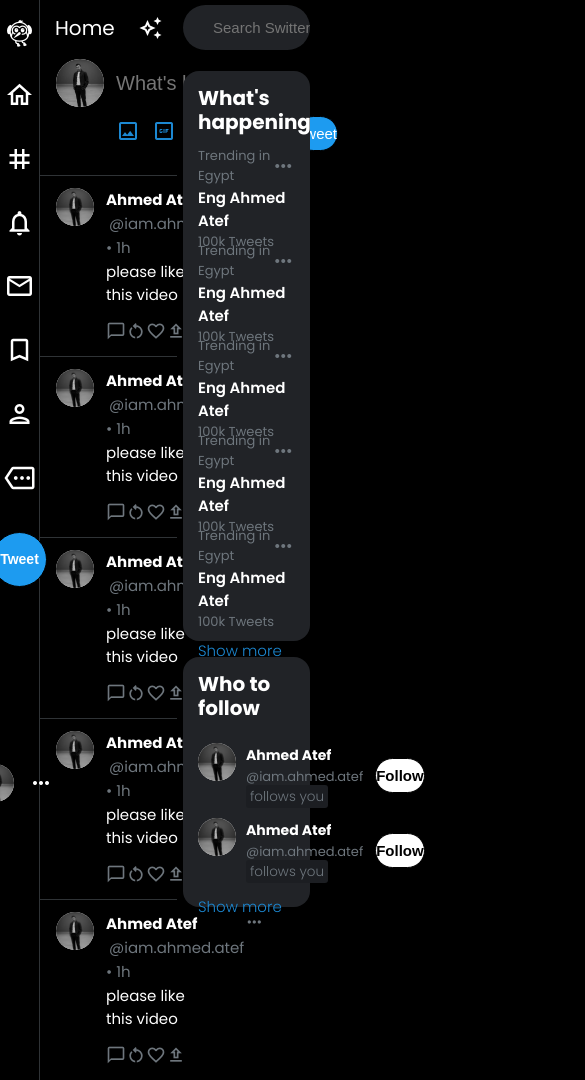
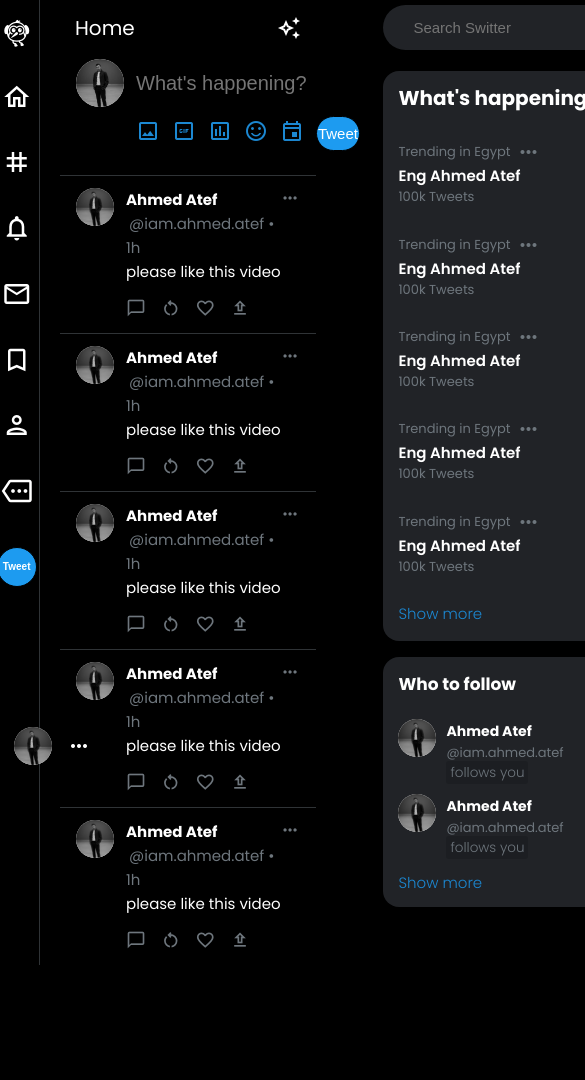
Before and after one commit to ahmedatef17m/twitter-clone, a plain HTML site: page index.html in a window 390 px wide. Shown: the top 1080 px of the page, 585 px wide, since content can reach past the window. After the commit the page ends 965 px from the top, so only its background shows below. Drawn offline with Linux system fonts and the light colour scheme.

Commit message:
update responsive

```diff
--- a/style.css
+++ b/style.css
@@ -28,6 +28,7 @@
   width: 29%;
   height: 100%;
   position: fixed;
+  z-index: 999;
 }
 .nav-links {
   display: flex;
@@ -80,7 +81,7 @@
 .main-account {
   width: 100%;
   height: 30%;
-  padding-top: 145px;
+  padding-top: 130px;
 }
 .main-account a {
   display: flex;
@@ -374,7 +375,7 @@
   display: flex;
   justify-content: space-between;
 }
-@media screen and (max-width: 1260px) {
+@media screen and (max-width: 1024px) {
   header {
     width: 10%;
     padding: 10px 0;
@@ -387,12 +388,9 @@
   }
   header .tweet {
     width: 55px;
+    height: 55px;
     border-radius: 50%;
     font-size: 1.4rem;
-  }
-  header .main-account {
-    display: flex;
-    justify-content: center;
   }
   header .account-details {
     display: none;
@@ -405,6 +403,46 @@
   }
   .nav-links a,
   .main-account a {
-    padding: 10px 10px;
+    padding: 10px;
   }
 }
+
+@media screen and (max-width: 902px) {
+  header {
+    width: 6.5%;
+    margin-left: 4px;
+  }
+  header .tweet {
+    width: 40px;
+    height: 40px;
+    font-size: 1rem;
+    padding: 0;
+  }
+  .main-feed {
+    width: 100%;
+    padding-left: 20px;
+    margin-right: 60px;
+  }
+  .side-feed {
+    width: 100%;
+    margin-left: 2px;
+    display: flex;
+    flex-direction: column;
+    padding-right: 0;
+    margin-right: 0;
+  }
+  .item-category {
+    justify-content: stretch;
+    gap: 6px;
+  }
+  .follow .h1-title {
+    font-size: 1.7rem;
+  }
+  .follow-container {
+    width: 100%;
+  }
+  .follow-profile {
+    width: 100%;
+    display: flex;
+  }
+}
```
